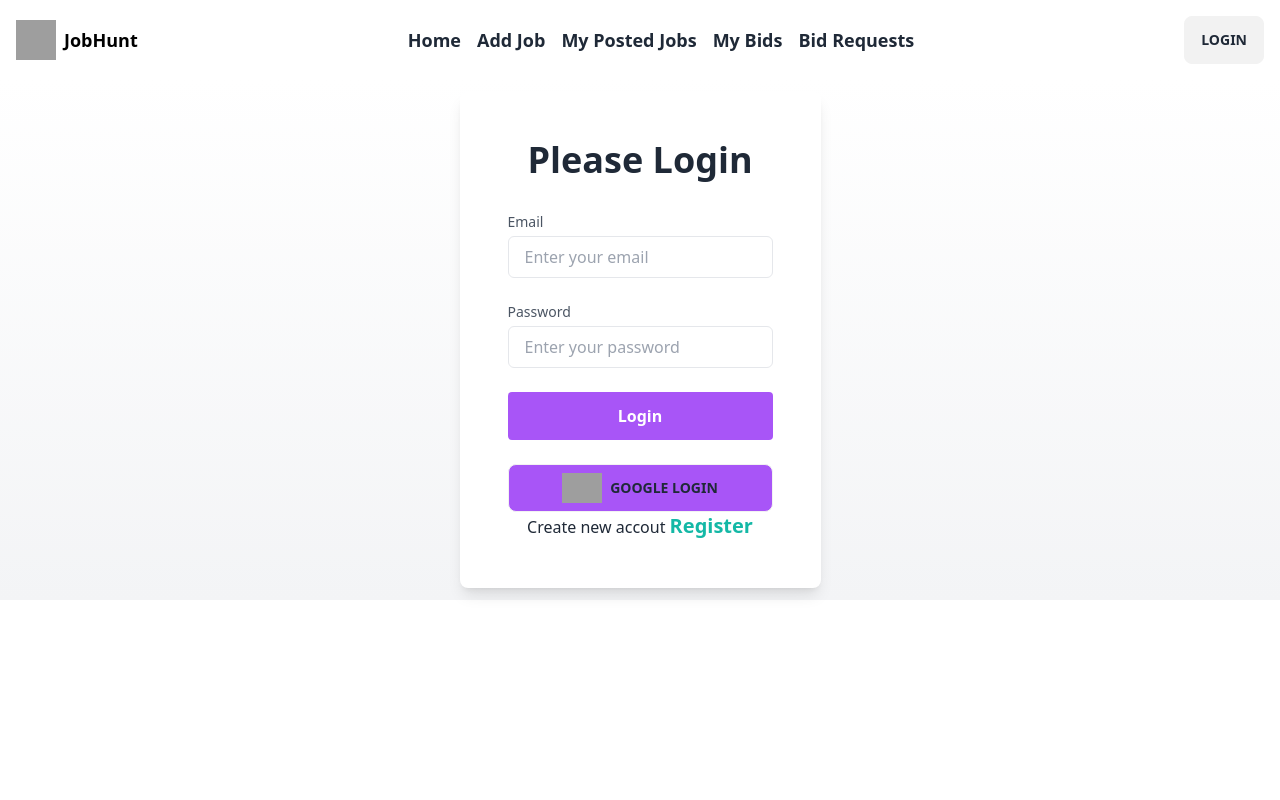
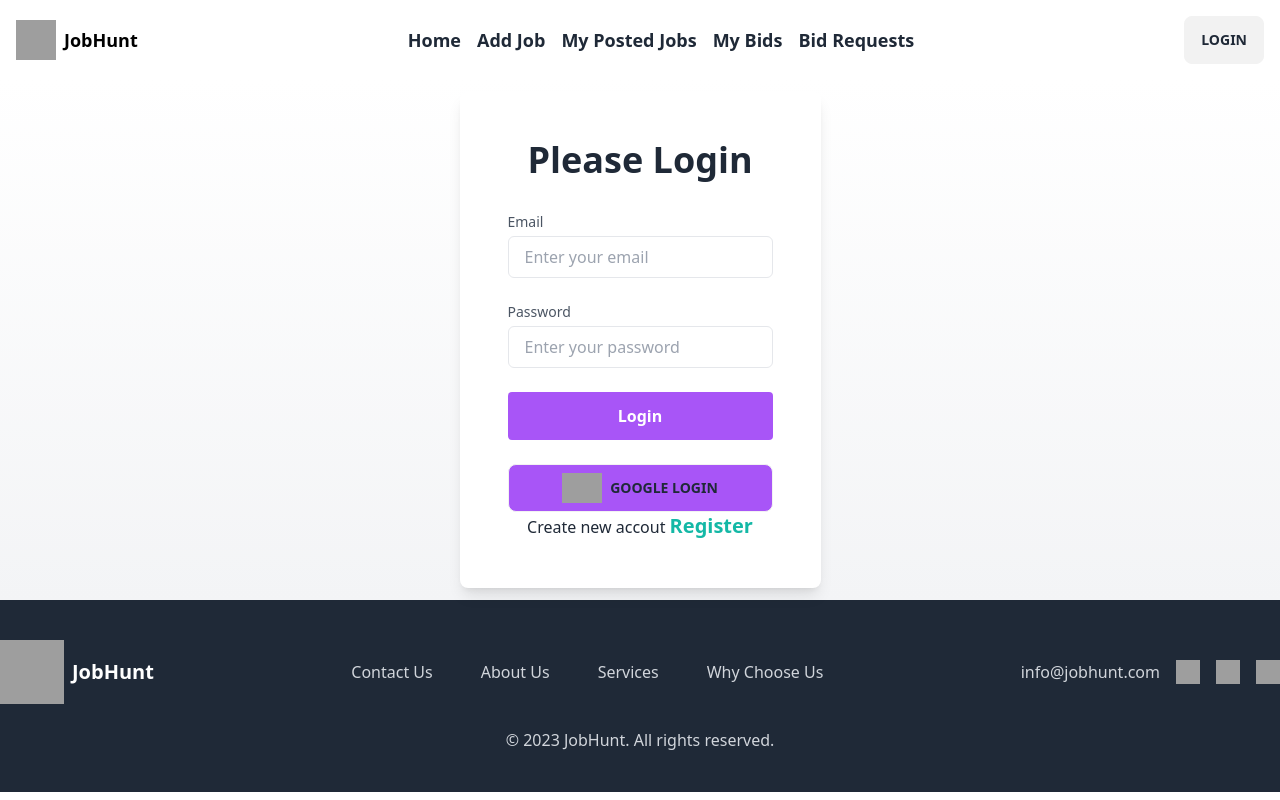
Before and after one commit to IsrakUAP/jobhunt-client-side, a React (Vite) app: page /login in a window 1280 px wide. Built offline with nearby package versions, Linux system fonts and the light colour scheme; no server answers; grey boxes are pictures that could not be loaded.

Commit message:
footer section added for the entire website

```diff
--- a/src/Layout/Main.jsx
+++ b/src/Layout/Main.jsx
@@ -1,5 +1,6 @@
 import { Outlet } from "react-router-dom";
 import Navbar from "../Pages/SharedPages/Navbar";
+import Footer from "../Pages/SharedPages/Footer";
 
 
 const Main = () => {
@@ -7,6 +8,7 @@ const Main = () => {
         <div>
             <Navbar></Navbar>
             <Outlet></Outlet>
+            <Footer></Footer>
         </div>
     );
 };
--- a/src/Pages/AddJob/AddJob.jsx
+++ b/src/Pages/AddJob/AddJob.jsx
@@ -34,7 +34,7 @@ const AddJob = () => {
         const newJob = { email, title, deadline, shortDescription, category, minPrice, maxPrice };
         console.log(newJob);
 
-        fetch('http://localhost:5000/category', {
+        fetch('https://b8a11-server-side-p4bxe5dpv-israk-ullah-khans-projects.vercel.app/category', {
             method: 'POST',
             headers: {
                 'content-type': 'application/json'
--- a/src/Pages/BidRequests/BidRequests.jsx
+++ b/src/Pages/BidRequests/BidRequests.jsx
@@ -7,14 +7,14 @@ const BidRequests = () => {
   const [bidRequests, setBidRequests] = useState([]);
 
   useEffect(() => {
-    fetch("http://localhost:5000/bidList")
+    fetch("https://b8a11-server-side-p4bxe5dpv-israk-ullah-khans-projects.vercel.app/bidList")
       .then((response) => response.json())
       .then((data) => setBidRequests(data))
       .catch((error) => console.error("Error fetching data:", error));
   }, []);
 
   const handleAcceptBid = (bidId) => {
-    fetch(`http://localhost:5000/bidList/${bidId}`, {
+    fetch(`https://b8a11-server-side-p4bxe5dpv-israk-ullah-khans-projects.vercel.app/bidList/${bidId}`, {
       method: "PUT",
       headers: {
         "Content-Type": "application/json",
@@ -33,7 +33,7 @@ const BidRequests = () => {
   };
 
   const handleRejectBid = (bidId) => {
-    fetch(`http://localhost:5000/bidList/${bidId}`, {
+    fetch(`https://b8a11-server-side-p4bxe5dpv-israk-ullah-khans-projects.vercel.app/bidList/${bidId}`, {
       method: "PUT",
       headers: {
         "Content-Type": "application/json",
--- a/src/Pages/Home/JobCategory/JobCategory.jsx
+++ b/src/Pages/Home/JobCategory/JobCategory.jsx
@@ -7,7 +7,7 @@ import "react-tabs/style/react-tabs.css";
 const JobCategory = () => {
     const [jobs, setJobs] = useState([]);
     useEffect(()=>{
-        fetch('http://localhost:5000/category')
+        fetch('https://b8a11-server-side-p4bxe5dpv-israk-ullah-khans-projects.vercel.app/category')
         .then(res => res.json())
         .then(data => setJobs(data));
     },[])
--- a/src/Pages/JobDetails/JobDetails.jsx
+++ b/src/Pages/JobDetails/JobDetails.jsx
@@ -28,7 +28,7 @@ const JobDetails = () => {
         const status = "pending";
         const newBid = { title, price, deadline, email, ownerEmail,status }
         console.log(newBid);
-        fetch('http://localhost:5000/bidList', {
+        fetch('https://b8a11-server-side-p4bxe5dpv-israk-ullah-khans-projects.vercel.app/bidList', {
             method: 'POST',
             headers: {
                 'content-type': 'application/json'
--- a/src/Pages/Login/Login.jsx
+++ b/src/Pages/Login/Login.jsx
@@ -24,7 +24,7 @@ const Login = () => {
                 const user = {};
 
                 swal("Good job!", "successful login By Google", "success");
-                axios.post('http://localhost:5000/jwt', user, { withCredentials: true })
+                axios.post('https://b8a11-server-side-p4bxe5dpv-israk-ullah-khans-projects.vercel.app/jwt', user, { withCredentials: true })
                     .then(res => {
                         console.log(res.data)
                         if (res.data.success) {
@@ -60,7 +60,7 @@ const Login = () => {
                 const user = { email };
                 swal("Good job!", "successful login", "success");
 
-                axios.post('http://localhost:5000/jwt', user, { withCredentials: true })
+                axios.post('https://b8a11-server-side-p4bxe5dpv-israk-ullah-khans-projects.vercel.app/jwt', user, { withCredentials: true })
                     .then(res => {
                         console.log(res.data)
                         if (res.data.success) {
--- a/src/Pages/MyBids/MyBids.jsx
+++ b/src/Pages/MyBids/MyBids.jsx
@@ -8,7 +8,7 @@ const MyBids = () => {
     const {user} = useContext(AuthContext);
 
     useEffect(() => {
-        fetch('http://localhost:5000/bidList')
+        fetch('https://b8a11-server-side-p4bxe5dpv-israk-ullah-khans-projects.vercel.app/bidList')
             .then(res => res.json())
             .then(data => {
                 setBids(data);
--- a/src/Pages/MyPostedJobs/MyPostedJobs.jsx
+++ b/src/Pages/MyPostedJobs/MyPostedJobs.jsx
@@ -8,7 +8,7 @@ const MyPostedJobs = () => {
   const {user} = useContext(AuthContext);
 
   useEffect(() => {
-    fetch("http://localhost:5000/category")
+    fetch("https://b8a11-server-side-p4bxe5dpv-israk-ullah-khans-projects.vercel.app/category")
       .then((res) => res.json())
       .then((data) => {
         setJobs(data);
@@ -29,7 +29,7 @@ const MyPostedJobs = () => {
         confirmButtonText: "Yes, delete it!"
       }).then((result) => {
         if (result.isConfirmed) {
-        fetch(`http://localhost:5000/category/${_id}`,{
+        fetch(`https://b8a11-server-side-p4bxe5dpv-israk-ullah-khans-projects.vercel.app/category/${_id}`,{
             method: 'DELETE'
         })
         .then(res => res.json())
--- a/src/Pages/MyPostedJobs/UpdateJob.jsx
+++ b/src/Pages/MyPostedJobs/UpdateJob.jsx
@@ -35,7 +35,7 @@ const UpdateJob = () => {
 
         const jobData = { email, title, deadline, shortDescription, category, minPrice, maxPrice };
         console.log(jobData);
-        fetch(`http://localhost:5000/category/${_id}`, {
+        fetch(`https://b8a11-server-side-p4bxe5dpv-israk-ullah-khans-projects.vercel.app/category/${_id}`, {
             method: 'PUT',
             headers: {
                 'Content-Type': 'application/json'
--- /dev/null
+++ b/src/Pages/SharedPages/Footer.jsx
@@ -0,0 +1,54 @@
+
+const Footer = () => {
+    return (
+        <footer className="bg-gray-800 text-white py-10">
+            <div className="container mx-auto flex flex-col md:flex-row justify-between items-center">
+                <div className="flex items-center mb-4 md:mb-0">
+                    <img src="https://i.ibb.co/V24V2tB/314948-removebg-preview.png" alt="Logo" className="w-16 h-16 mr-2" />
+                    <h1 className="text-xl font-bold">JobHunt</h1>
+                </div>
+                <div className="flex flex-wrap space-x-8 md:space-x-12">
+                    <a href="#contact" className="text-gray-300 hover:text-white transition duration-300 ease-in-out">
+                        Contact Us
+                    </a>
+                    <a href="#about" className="text-gray-300 hover:text-white transition duration-300 ease-in-out">
+                        About Us
+                    </a>
+                    <a href="#services" className="text-gray-300 hover:text-white transition duration-300 ease-in-out">
+                        Services
+                    </a>
+                    <a href="#why-choose-us" className="text-gray-300 hover:text-white transition duration-300 ease-in-out">
+                        Why Choose Us
+                    </a>
+                </div>
+                <div className="flex items-center space-x-4">
+                    <a href="mailto:info@jobhunt.com" className="text-gray-300 hover:text-white">
+                        info@jobhunt.com
+                    </a>
+                <div className="flex space-x-4">
+                    <img
+                        src="https://upload.wikimedia.org/wikipedia/commons/thumb/b/b9/2023_Facebook_icon.svg/1200px-2023_Facebook_icon.svg.png"
+                        alt="Facebook Icon"
+                        className="w-6 h-6 cursor-pointer text-gray-300 hover:text-white transition duration-300 ease-in-out"
+                    />
+                    <img
+                        src="https://cdn-icons-png.flaticon.com/512/3670/3670151.png"
+                        alt="Twitter Icon"
+                        className="w-6 h-6 cursor-pointer text-gray-300 hover:text-white transition duration-300 ease-in-out"
+                    />
+                    <img
+                        src="https://cdn1.iconfinder.com/data/icons/logotypes/32/circle-linkedin-512.png"
+                        alt="LinkedIn Icon"
+                        className="w-6 h-6 cursor-pointer text-gray-300 hover:text-white transition duration-300 ease-in-out"
+                    />
+                </div>
+            </div>
+        </div>
+        <div className="text-center mt-6">
+            <p className="text-gray-300">&copy; {new Date().getFullYear()} JobHunt. All rights reserved.</p>
+        </div>
+    </footer>
+    );
+};
+
+export default Footer;
--- a/src/Routes/Routes.jsx
+++ b/src/Routes/Routes.jsx
@@ -36,7 +36,7 @@ const router = createBrowserRouter([
         {
           path: "/jobDetails/:id",
           element: <PrivateRoute><JobDetails></JobDetails></PrivateRoute>,
-          loader: ({params})=> fetch(`http://localhost:5000/category/${params.id}`)
+          loader: ({params})=> fetch(`https://b8a11-server-side-p4bxe5dpv-israk-ullah-khans-projects.vercel.app/category/${params.id}`)
         },
         {
           path: "/myBids",
@@ -53,7 +53,7 @@ const router = createBrowserRouter([
         {
           path: "/updateJob/:id",
           element: <PrivateRoute><UpdateJob></UpdateJob></PrivateRoute>,
-          loader: ({params})=> fetch(`http://localhost:5000/category/${params.id}`)
+          loader: ({params})=> fetch(`https://b8a11-server-side-p4bxe5dpv-israk-ullah-khans-projects.vercel.app/category/${params.id}`)
         }
 
       ]
```
